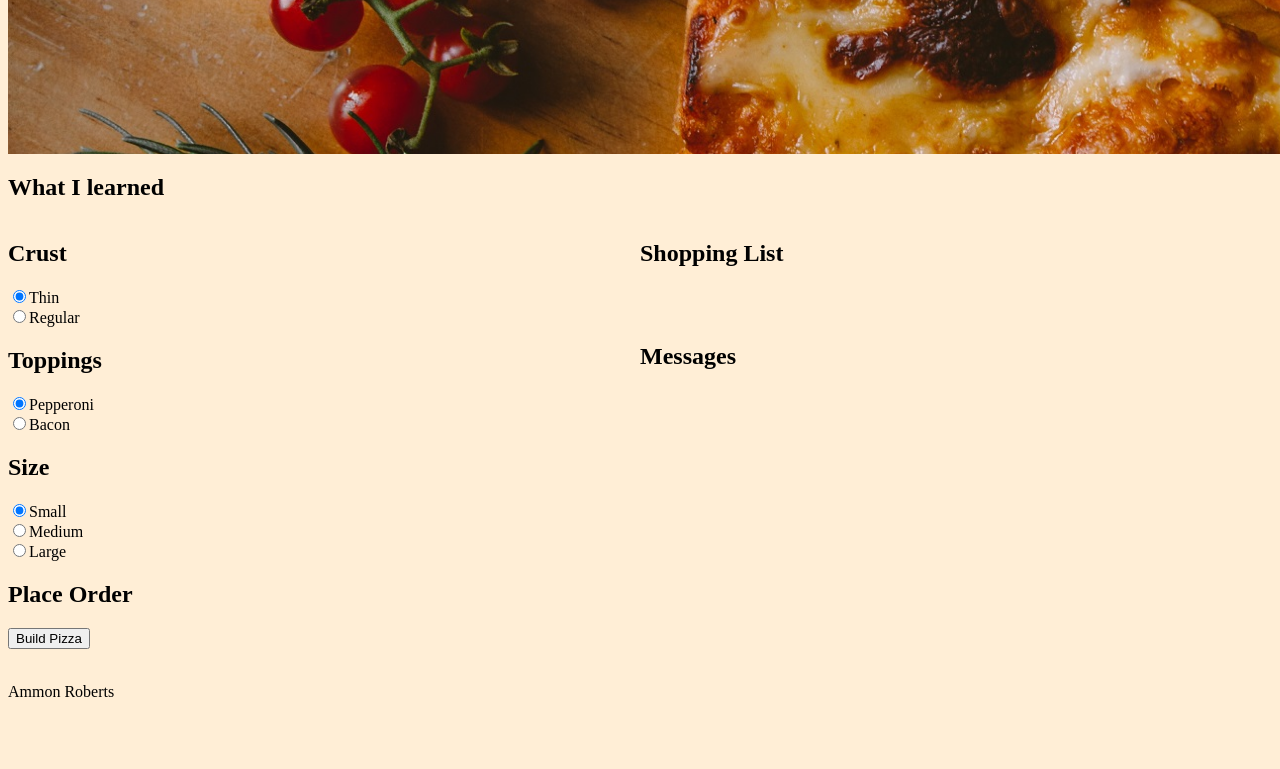
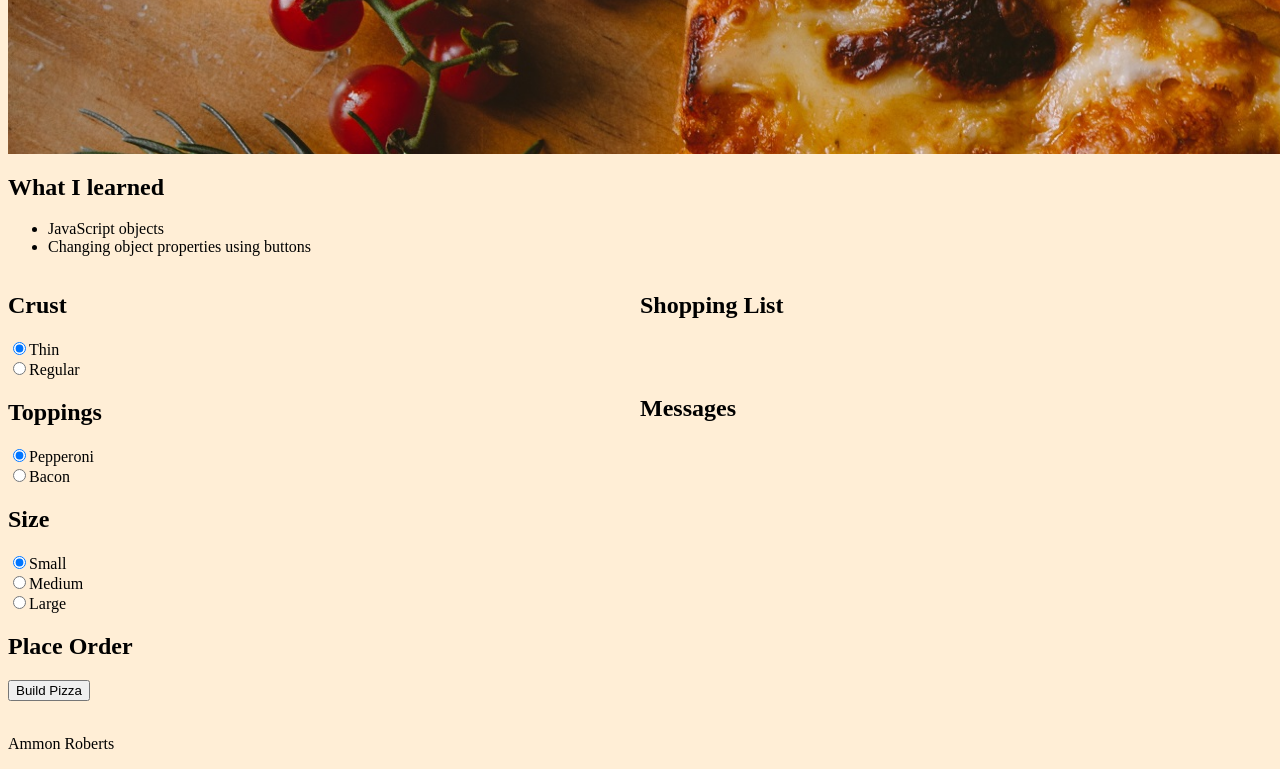
Before and after one commit to AmmonRoberts/DGM-2760, a plain HTML site: page Pizza Emporium/index.html in a window 1280 px wide. Shown: the part 141-910 px from the top of the page. Before the commit the page ends 858 px from the top, so only its background shows below. Drawn offline with Linux system fonts and the light colour scheme.

Commit message:
Update index.html

```diff
--- a/Pizza Emporium/index.html
+++ b/Pizza Emporium/index.html
@@ -15,7 +15,8 @@
     <main>
         <h2>What I learned</h2>
         <ul>
-
+            <li>JavaScript objects</li>
+            <li>Changing object properties using buttons</li>
         </ul>
         <div class="row">
             <div class="column">
```
